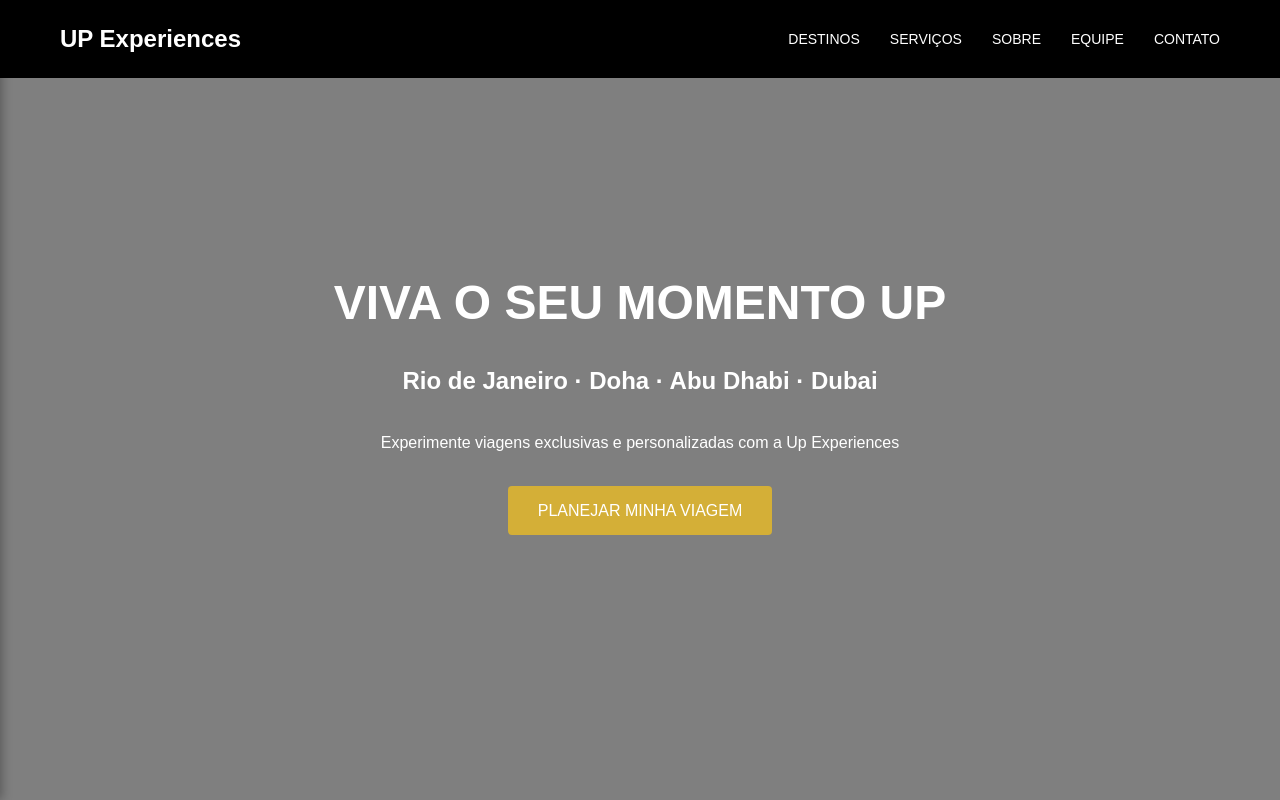
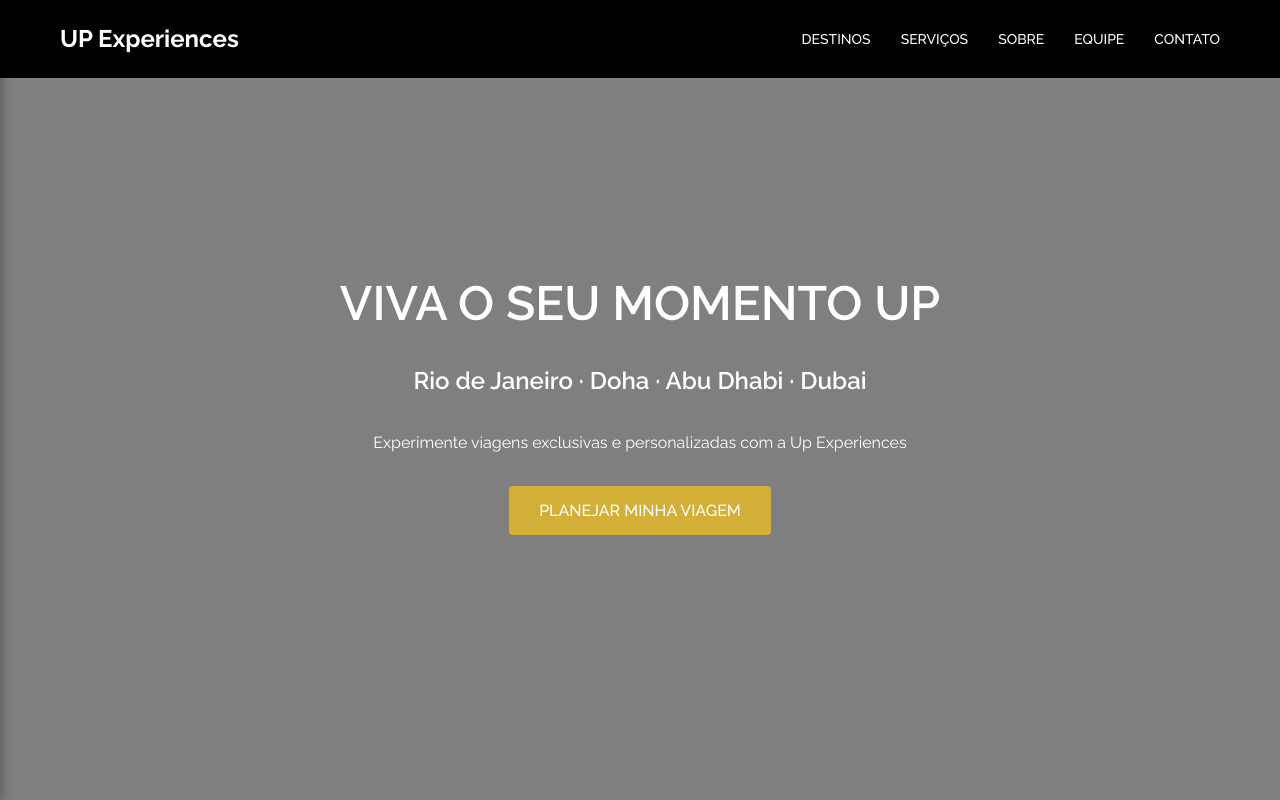
Before and after one commit to moabe-br-2019/up_experiences, a plain HTML site: page index.html in a window 1280 px wide. Shown: the top 800 px of the page. Drawn offline with Linux system fonts and the light colour scheme.

Commit message:
change fonts

```diff
--- a/index.html
+++ b/index.html
@@ -5,6 +5,8 @@
     <meta name="viewport" content="width=device-width, initial-scale=1.0">
     <title>Up Experiences - Viva o seu momento up</title>
     <link rel="stylesheet" href="style.css">
+    <link rel="preconnect" href="https://fonts.gstatic.com" crossorigin>
+    <link href="https://fonts.googleapis.com/css2?family=Raleway:wght@300;400;500;600;700&display=swap" rel="stylesheet">
 </head>
 <body>
     <!-- Header -->
--- a/style.css
+++ b/style.css
@@ -12,7 +12,7 @@
     margin: 0;
     padding: 0;
     box-sizing: border-box;
-    font-family: 'Montserrat', Arial, sans-serif;
+    font-family: 'Raleway', Arial, sans-serif;
 }
 
 body {
```
